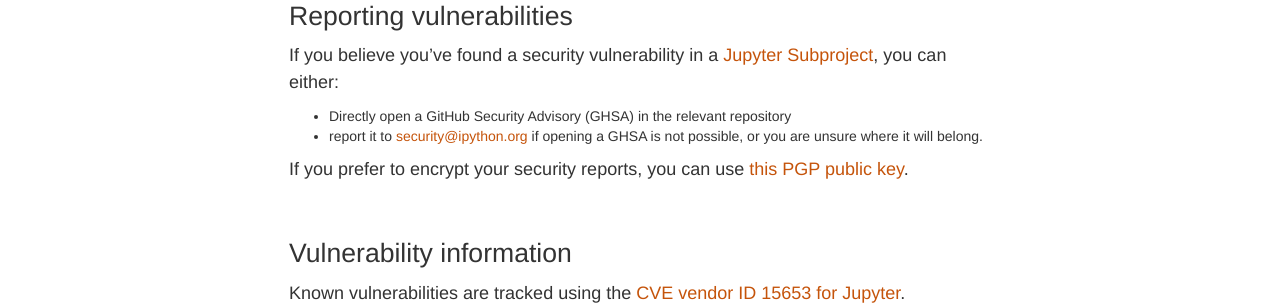
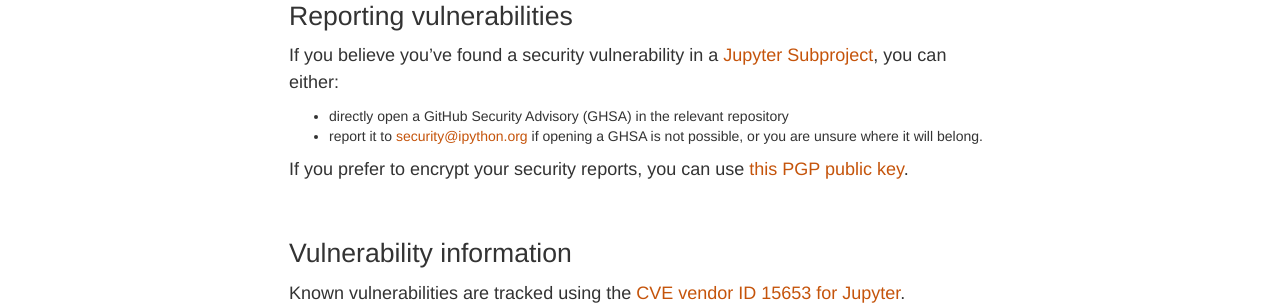
Before and after one commit to jupyter/jupyter.github.io, a Jekyll site: the page built from security.md, in a window 1280 px wide. Shown: the part 434-739 px from the top of the page. Built offline with Jekyll 4.4.1, drawn with Linux system fonts in a browser that asks for light colours; comment, search, counter and statistics services are not loaded.

```diff
--- a/security.md
+++ b/security.md
@@ -13,7 +13,7 @@ of security issues.
 
 If you believe you've found a security vulnerability in a [Jupyter Subproject](https://jupyter.org/governance/list_of_subprojects.html),
 you can either:
- - Directly open a GitHub Security Advisory (GHSA) in the relevant repository
+ - directly open a GitHub Security Advisory (GHSA) in the relevant repository
  - report it to [security@ipython.org](mailto:security@ipython.org) if opening a GHSA is not possible, or you are unsure
    where it will belong.
 
```
